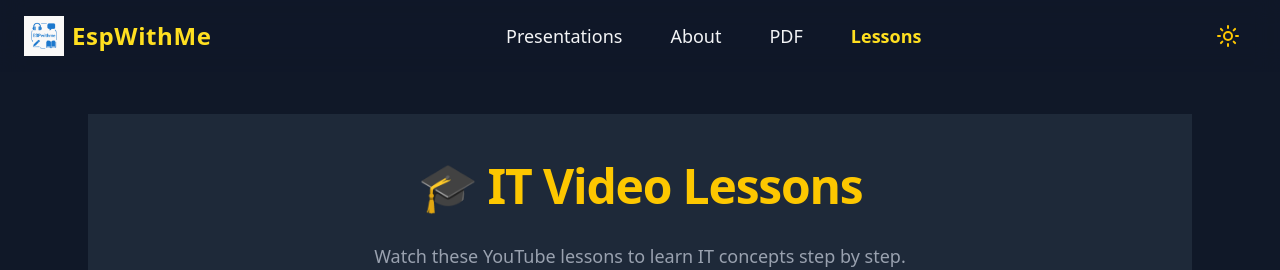
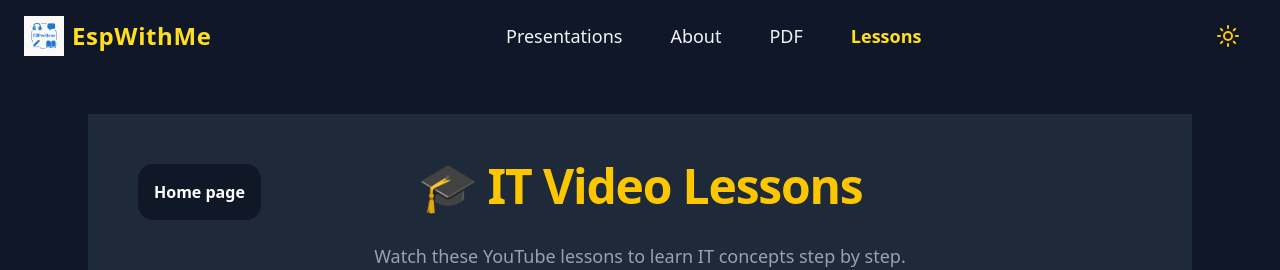
Before and after one commit to muhammadrizo581/Project, a React (Vite) app: page /lessons in a window 1280 px wide. Shown: the top 270 px of the page. Built offline with nearby package versions, Linux system fonts and the light colour scheme.

Commit message:
Added home page button [10px] cs go sila

```diff
--- a/src/Pages/lessons/Lessons.tsx
+++ b/src/Pages/lessons/Lessons.tsx
@@ -1,4 +1,4 @@
-import { Link } from "react-router-dom";
+import { Link, NavLink } from "react-router-dom";
 
 const lessons = [
   {
@@ -15,17 +15,20 @@ const lessons = [
 
 export default function Lessons() {
   return (
-    <div className="mt-[90px] min-h-screen flex flex-col items-center px-4 sm:px-6 py-12 bg-gray-800 text-white">
+    <div className="mt-[90px] relative min-h-screen flex flex-col items-center px-4 sm:px-6 py-12 bg-gray-800 text-white">
       <h1 className="text-4xl sm:text-5xl font-extrabold text-yellow-400 mb-8 tracking-tight text-center">
         🎓 IT Video Lessons
       </h1>
-
+      <NavLink to="/" className="">
+          <button className="absolute rounded-[15px] top-[50px] left-[50px] font-semibold p-4 bg-gray-900 hover:cursor-pointer ">Home page</button>
+      </NavLink>
       <p className="text-gray-400 max-w-2xl mb-12 text-center text-base sm:text-lg leading-relaxed">
         Watch these YouTube lessons to learn IT concepts step by step.
       </p>
 
       {/* 🔹 Video Grid */}
       <div className="grid grid-cols-1 sm:grid-cols-2 gap-8 w-full max-w-4xl">
+
         {lessons.map((lesson) => (
           <Link
             key={lesson.id}
--- a/src/components/scroll-top/ScrollTop.tsx
+++ b/src/components/scroll-top/ScrollTop.tsx
@@ -7,7 +7,6 @@ export default function ScrollToTop() {
   useEffect(() => {
     window.scrollTo({
       top: 0,
-      behavior: 'smooth',
     });
   }, [pathname]);
 
```
